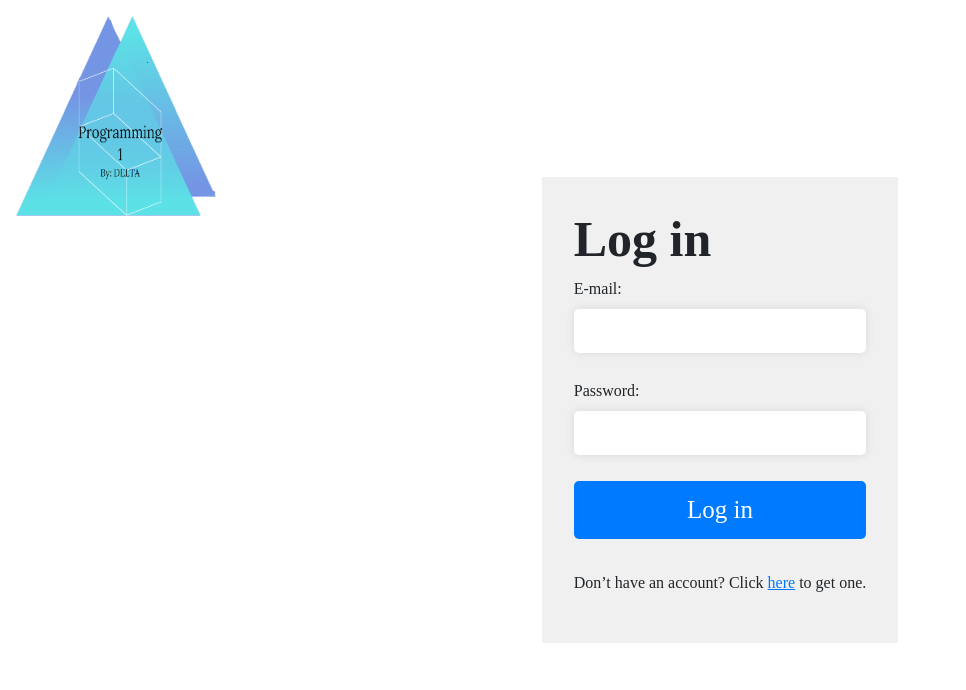
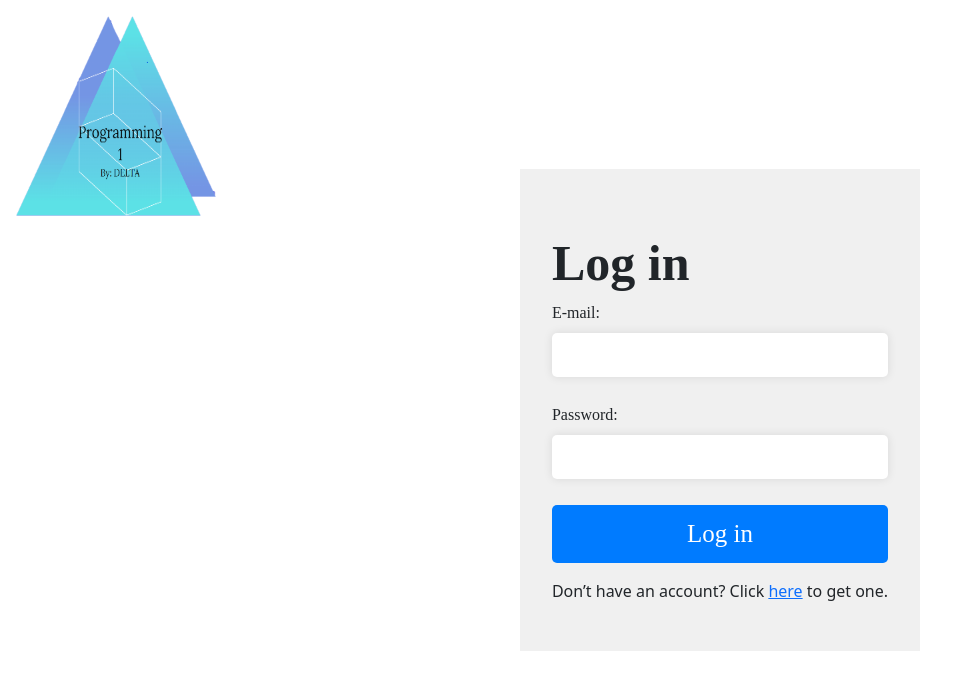
Before and after one commit to EmilGoransson/Learn-Programming, a React (Create React App) app in the folder Frontend/: page /login in a window 1280 px wide. Shown: the top 690 px of the page, without its empty margins (0-966 px from the left). Built offline with nearby package versions, Linux system fonts and the light colour scheme; no server answers.

Commit message:
fixat så all design är i css filer på login + createaccount

```diff
--- a/Frontend/src/Components/CreateAccount/CreateAccount.css
+++ b/Frontend/src/Components/CreateAccount/CreateAccount.css
@@ -18,9 +18,7 @@
   max-width: 400px;
 }
 
-
-
-  /*Detta är för självaste log in knappen*/
+/*Detta är för själva log in knappen*/
 .loginbutton {
   padding: 10px;
   border-radius: 5px;
@@ -33,11 +31,10 @@
   max-width: 400px;
   font-family: 'Lora';
 }
+
 .loginbutton:hover {
   background-color: #61a7f3;
 }
-
-
 
 /*Detta är plats för loggan, kanske borde ändras på då den är typ lite liten*/
 .hej{
@@ -48,11 +45,61 @@
   width: 200px;
   height: 200px;
 }
-  /*.logo{
-    position: absolute;
-    top: 0;
-    left: 0;
-    margin: 1rem;
-    width: 100px;
-    height: 200px;
-  } */
+
+/* Ny CSS för registreringsformulär */
+.register-container {
+  display: flex;
+  justify-content: center;
+  align-items: center;
+  height: 100vh;
+}
+
+.register-form {
+  padding: 2rem;
+  display: flex;
+  flex-direction: column;
+  align-items: flex-start;
+  margin-left: 10rem;
+  background-color: #f0f0f0;
+}
+
+.register-form h2 {
+  align-self: flex-start;
+  font-family: 'Lora';
+  font-weight: bold;
+  font-size: 50px;
+}
+
+.register-form form {
+  display: flex;
+  flex-direction: column;
+  align-items: stretch;
+  gap: 1rem;
+}
+
+.register-form label {
+  display: flex;
+  flex-direction: column;
+  align-items: flex-start;
+  font-family: 'Lora';
+}
+
+.register-form label span {
+  margin-bottom: 0.5rem;
+}
+
+.register-form input[type="text"],
+.register-form input[type="password"] {
+  width: 100%;
+}
+
+.register-form p {
+  margin-top: 1rem;
+  align-self: center;
+  font-family: 'Lora';
+}
+
+.register-form a {
+  color: #0077FF;
+  text-decoration: underline;
+}
--- a/Frontend/src/Components/CreateAccount/CreateAccount.js
+++ b/Frontend/src/Components/CreateAccount/CreateAccount.js
@@ -32,60 +32,56 @@ function CreateAccount() {
   };
 
   return (
-    <div style={{ display: 'flex', justifyContent: 'center', alignItems: 'center', height: '100vh' }}>
-      <div style={{ display: 'flex', alignItems: 'center', marginBottom: '2rem' }}>
-        <img src={logo} alt="Logo"  className='hej' />
+    <div className="container">
+      <div className="hej">
+        <img src={logo} alt="Logo" className="hej" />
       </div>
-      <div style={{ padding: '2rem', display: 'flex', flexDirection: 'column', alignItems: 'flex-start', marginLeft: '10rem', backgroundColor: '#f0f0f0' }}>
-        <h2 style={{ alignSelf: 'flex-start' , fontFamily: 'Lora', fontWeight: 'bold', fontSize: '50px'}}>Register</h2>
-        <form onSubmit={handleSubmit} style={{ display: 'flex', flexDirection: 'column', alignItems: 'stretch', gap: '1rem' }}>
-          <label style={{ display: 'flex', flexDirection: 'column', alignItems: 'flex-start' }}>
-            <span style={{ marginBottom: '0.5rem', fontFamily: 'Lora'}}>First name:</span>
+      <div className="form-container">
+        <h2 className="heading">Register</h2>
+        <form onSubmit={handleSubmit} className="form">
+          <label className="form-label">
+            <span className="form-label-text">First name:</span>
             <input
               type="text"
               value={firstName}
               onChange={(event) => setFirstName(event.target.value)}
-              style={{ width: '100%' }}
-              className='ruta'
+              className="ruta"
             />
           </label>
-          <label style={{ display: 'flex', flexDirection: 'column', alignItems: 'flex-start' }}>
-            <span style={{ marginBottom: '0.5rem', fontFamily: 'Lora'}}>Last name:</span>
+          <label className="form-label">
+            <span className="form-label-text">Last name:</span>
             <input
               type="text"
               value={lastName}
               onChange={(event) => setLastName(event.target.value)}
-              style={{ width: '100%' }}
-              className='ruta'
+              className="ruta"
             />
           </label>
-          <label style={{ display: 'flex', flexDirection: 'column', alignItems: 'flex-start' }}>
-            <span style={{ marginBottom: '0.5rem', fontFamily: 'Lora'}}>E-mail:</span>
+          <label className="form-label">
+            <span className="form-label-text">E-mail:</span>
             <input
               type="text"
               value={email}
               onChange={(event) => setEmail(event.target.value)}
-              style={{ width: '100%' }}
-              className='ruta'
+              className="ruta"
             />
           </label>
-          <label style={{ display: 'flex', flexDirection: 'column', alignItems: 'flex-start' }}>
-            <span style={{ marginBottom: '0.5rem', fontFamily: 'Lora' }}>Password:</span>
+          <label className="form-label">
+            <span className="form-label-text">Password:</span>
             <input
               type="password"
               value={password}
               onChange={(event) => setPassword(event.target.value)}
-              style={{ width: '100%' }}
-              className='ruta'
-              />
-             </label>
+              className="ruta"
+            />
+          </label>
           <button
             type="submit"
-            className='loginbutton'
-            >
+            className="loginbutton"
+          >
             Create Account
           </button>
-          <p style={{ marginTop: '1rem', alignSelf: 'center', fontFamily: 'Lora' }}>Already have an account? Click <a href="/login" style={{ color: '#0077FF', textDecoration: 'underline' }}>here</a> to log in.</p>
+          <p className="form-text">Already have an account? Click <a href="/login" className="form-link">here</a> to log in.</p>
         </form>
       </div>
     </div>
--- a/Frontend/src/Components/LoginPage/LoginPage.css
+++ b/Frontend/src/Components/LoginPage/LoginPage.css
@@ -6,7 +6,6 @@
   height: 100vh;
 }
 
-  /*Detta är för inputrutorna*/
 .ruta {
   margin-bottom: 10px;
   padding: 10px;
@@ -18,9 +17,6 @@
   max-width: 400px;
 }
 
-
-
-  /*Detta är för självaste log in knappen*/
 .loginbutton {
   padding: 10px;
   border-radius: 5px;
@@ -33,26 +29,55 @@
   max-width: 400px;
   font-family: 'Lora';
 }
+
 .loginbutton:hover {
   background-color: #61a7f3;
 }
 
-
-
-  /*Detta är plats för loggan, kanske borde ändras på då den är typ lite liten*/
 .hej{
   position: absolute;
   top: 0;
   left: 0;
-    margin: 1rem;
+  margin: 10%;
   width: 200px;
   height: 200px;
 }
-  /*.logo{
-    position: absolute;
-    top: 0;
-    left: 0;
-    margin: 1rem;
-    width: 100px;
-    height: 200px;
-  } */
+
+.form-container {
+  padding: 2rem;
+  display: flex;
+  flex-direction: column;
+  align-items: flex-start;
+  margin-left: 10rem;
+  background-color: #f0f0f0;
+}
+
+.form-container h2 {
+  align-self: flex-start;
+  font-family: 'Lora';
+  font-weight: bold;
+  font-size: 50px;
+}
+
+.form-container form {
+  display: flex;
+  flex-direction: column;
+  align-items: stretch;
+  gap: 1rem;
+}
+
+.form-container label {
+  display: flex;
+  flex-direction: column;
+  align-items: flex-start;
+  font-family: 'Lora';
+}
+
+.form-container label span {
+  margin-bottom: 0.5rem;
+}
+
+.form-container input[type='text'],
+.form-container input[type='password'] {
+  width: 100%;
+}
--- a/Frontend/src/Components/LoginPage/LoginPage.js
+++ b/Frontend/src/Components/LoginPage/LoginPage.js
@@ -50,30 +50,28 @@ function LoginPage() {
 //redirecta here länken så den leder till signup och inte till login igen. Vet dock inte själv hur det kan fixas
 // border: '1px solid gray'
   return (
-    <div style={{ display: 'flex', justifyContent: 'center', alignItems: 'center', height: '100vh' }}>
+    <div class="container">
+    <div class="form-container">
       <div style={{ display: 'flex', alignItems: 'center', marginBottom: '2rem' }}>
         <img src={logo} alt="Logo"  className='hej' />
       </div>
-      <div style={{ padding: '2rem', display: 'flex', flexDirection: 'column', alignItems: 'flex-start', marginLeft: '10rem', backgroundColor: '#f0f0f0' }}>
-        <h2 style={{ alignSelf: 'flex-start' , fontFamily: 'Lora', fontWeight: 'bold', fontSize: '50px'}}>Log in</h2>
-        <form onSubmit={handleSubmit} style={{ display: 'flex', flexDirection: 'column', alignItems: 'stretch', gap: '1rem' }}>
-          <label style={{ display: 'flex', flexDirection: 'column', alignItems: 'flex-start' }}>
-            <span style={{ marginBottom: '0.5rem', fontFamily: 'Lora'}}>E-mail:</span>
+      <h2 style={{ alignSelf: 'flex-start'}}>Log in</h2>
+      <form onSubmit={handleSubmit}>
+        <label>
+          <span>E-mail:</span>
           <input
             type="text"
             value={email}
             onChange={(event) => setEmail(event.target.value)}
-              style={{ width: '100%' }}
             className='ruta'
           />
         </label>
-          <label style={{ display: 'flex', flexDirection: 'column', alignItems: 'flex-start' }}>
-            <span style={{ marginBottom: '0.5rem', fontFamily: 'Lora' }}>Password:</span>
+        <label>
+          <span>Password:</span>
           <input
             type="password"
             value={password}
             onChange={(event) => setPassword(event.target.value)}
-              style={{ width: '100%'}}
             className='ruta'
           />
         </label>
@@ -83,10 +81,11 @@ function LoginPage() {
         >
           Log in
         </button>
-          <p style={{ marginTop: '1rem', alignSelf: 'center', fontFamily: 'Lora' }}>Don’t have an account? Click <a href="/createaccount" style={{ color: '#0077FF', textDecoration: 'underline' }}>here</a> to get one.</p>
+        <p>Don’t have an account? Click <a href="/createaccount">here</a> to get one.</p>
       </form>
     </div>
   </div>
+
   );
 }
 
```
Lines whose indentation alone changed are shown as unchanged.
